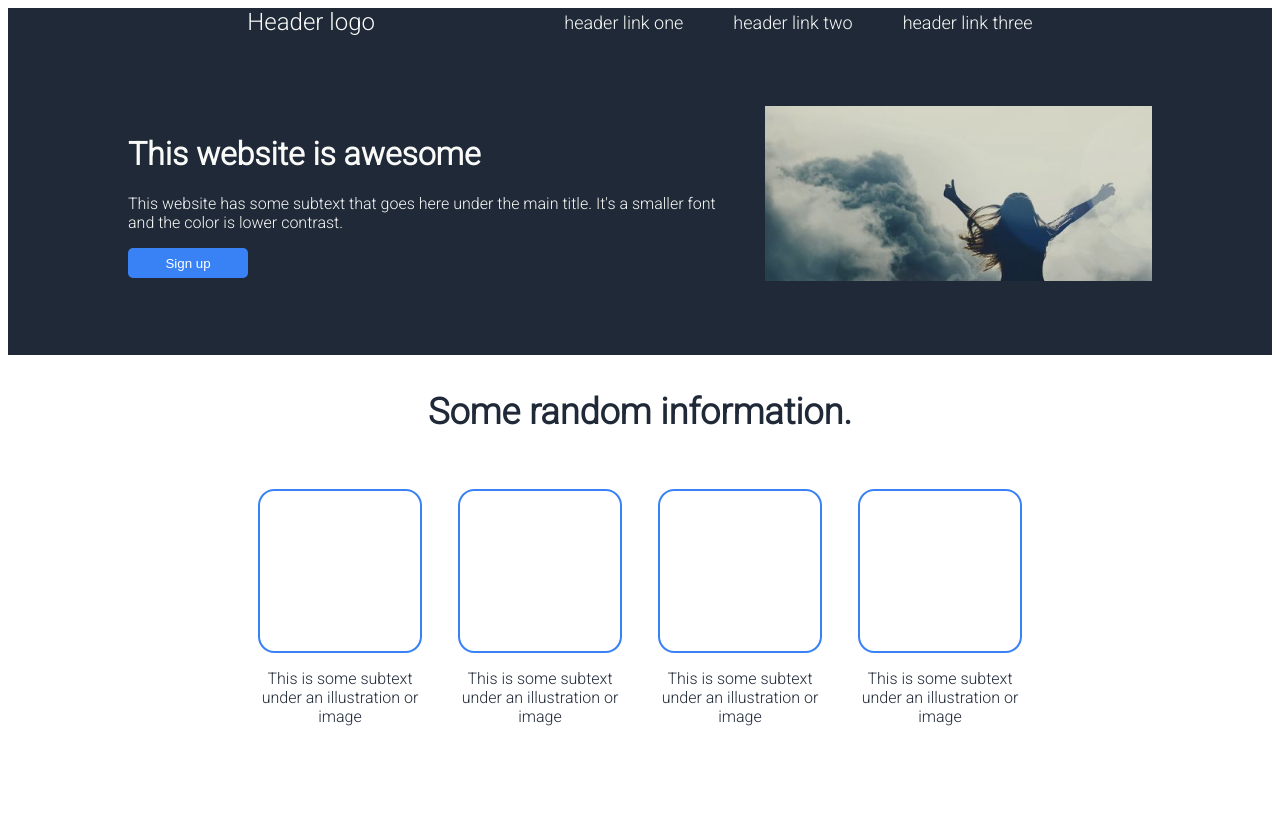
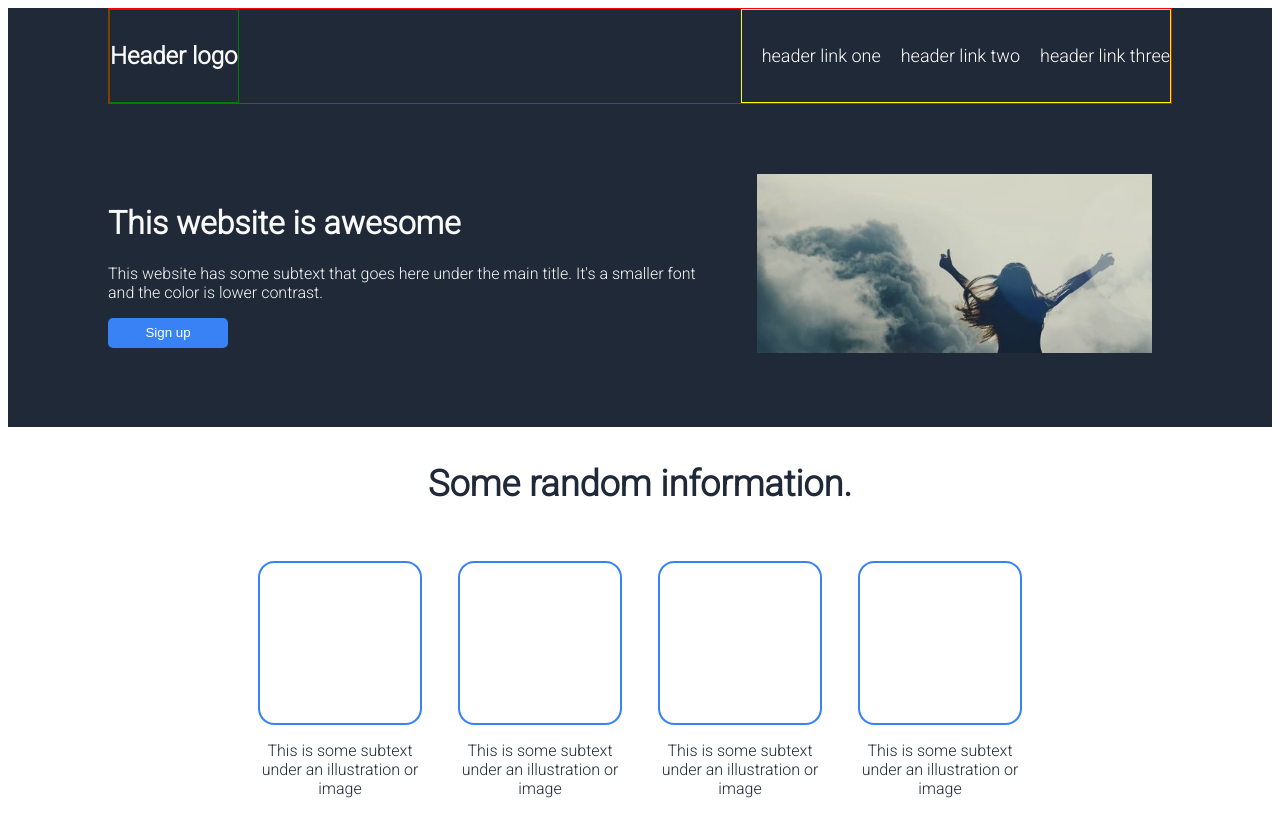
Before and after one commit to RedBevan/landing-page, a plain HTML site: page index.html in a window 1280 px wide. Shown: the top 817 px of the page. Drawn offline with Linux system fonts and the light colour scheme.

Commit message:
finish formatting nav and header links

```diff
--- a/index.html
+++ b/index.html
@@ -13,13 +13,16 @@
 
         <div class="menu-bar">
 
-            <div class="logo">Header logo</div>
+            <div class="logo">
+                <h4>Header logo</h4>
+            </div>
 
-            <div class="links">
-                <div class="link-one">header link one</div>
-                <div class="link-two">header link two</div>
-                <div class="link-three">header link three</div>
-            </div>
+            <nav class="links">
+                <a href>header link one</a>
+                <a href>header link two</a>
+                <a href>header link three</a>
+            </nav>
+
         </div>
 
         <div class="hero">
--- a/styles.css
+++ b/styles.css
@@ -22,30 +22,35 @@ body {
 
 .menu-bar {
     margin: 0 100px 0 100px;
-
+    border: 1px solid red;
     flex: 1 1 auto;
     display:flex;
-    justify-content: space-evenly;
+    justify-content: space-between;
     flex-wrap: wrap;
 }
 
 .logo {
-
+    border: 1px solid green;
     display:flex;
     justify-content: flex-start;
     font-size:24px;
 }
 
 .links {
-
-    display:flex;
-    justify-content: flex-end;
+    border: 1px solid yellow;
+    display: flex;
     align-items:center;
     font-size:18px;
 }
 
-.link-one, .link-two, .link-three {
-    margin-left: 50px;
+a {
+    color: white;
+    margin-left: 20px;
+    text-decoration: none;
+}
+
+a:hover {
+    text-decoration: underline;
 }
 
 .hero {
@@ -55,15 +60,13 @@ body {
     align-items: center;
     justify-content: space-around;
     padding: 50px 0 50px 0;
-
-
 }
 
 .awesome-box {
 
     flex: 1 1 auto;
     justify-content: flex-start;
-    margin: 20px;
+    margin: 20px 20px 20px 0;
 
 }
 
@@ -80,7 +83,6 @@ body {
 
     margin: 20px;
    flex: 1 1 auto;
-   justify-content: center;
 }
 
 img {
```
